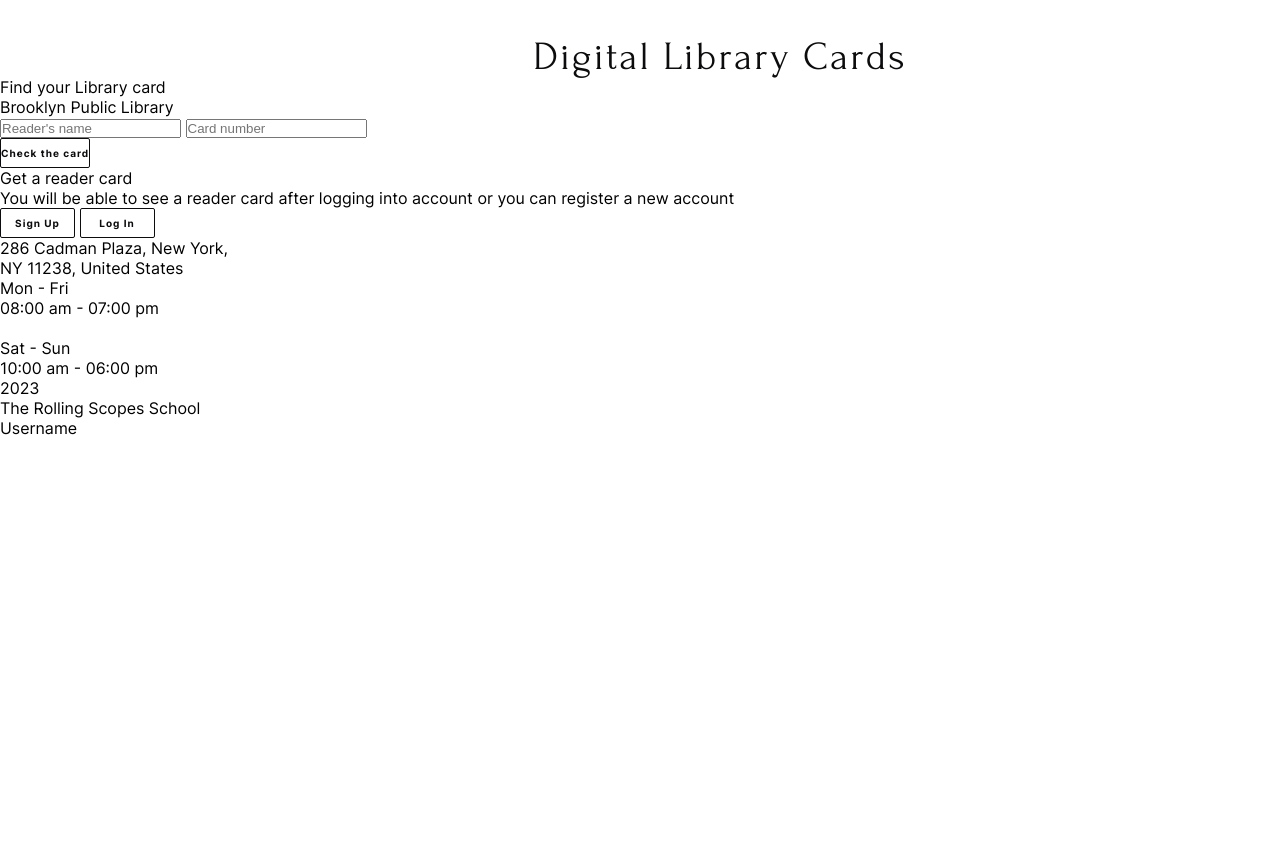
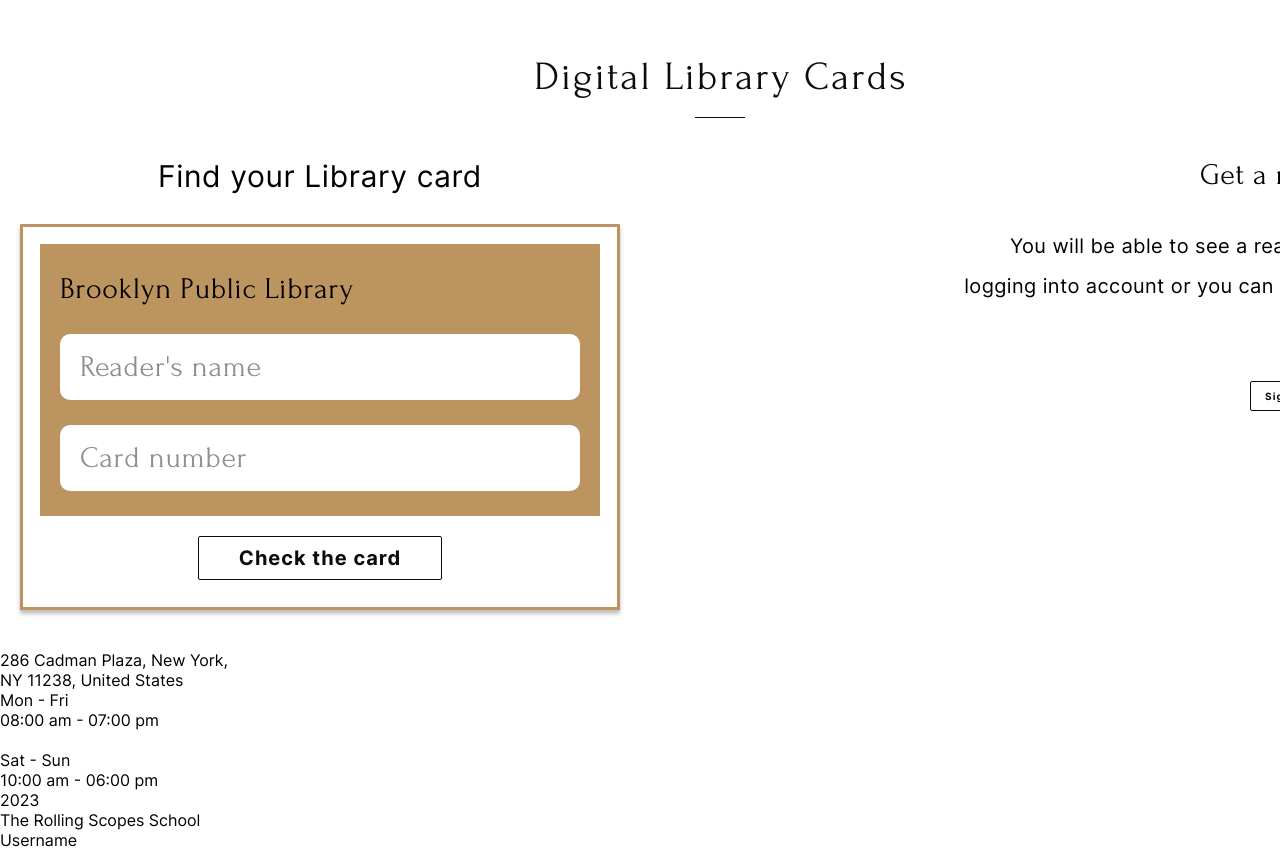
Before and after one commit to lelderbe/lelderbe-JSFEPRESCHOOL2023Q2, a website: page library/index.html in a window 1280 px wide. Shown: the part 4345-5195 px from the top of the page. Before the commit the page ends 4783 px from the top, so only its background shows below. Drawn offline with Linux system fonts and the light colour scheme.

Commit message:
feat: add Library-Cards section

```diff
--- a/library/index.html
+++ b/library/index.html
@@ -368,25 +368,30 @@
         </section>
 
         <section class="card" id="card">
-            <div class="wrapper">
-                <h2 class="title">Digital Library Cards</h2>
-                <div class="layout-2-column">
-                    <form action="">
-                        <div class="form__title">Find your Library card</div>
-                        <div class="box">
-                            <div class="inputs">
-                                <div class="inputs__title">Brooklyn Public Library</div>
+            <div class="wrapper card__wrapper">
+                <h2 class="title title_underline">Digital Library Cards</h2>
+                <div class="card__cards">
+                    <form class="form" action="">
+                        <div class="form__block-title">Find your Library card</div>
+                        <div class="form__box">
+                            <div class="form__inputs">
+                                <div class="form__title">Brooklyn Public Library</div>
                                 <input type="text" name="name" placeholder="Reader's name">
                                 <input type="text" name="card" placeholder="Card number">
                             </div>
-                            <button class="button">Check the card</button>
+                            <div class="form__button">
+                                <button class="button button_big">Check the card</button>
+                            </div>
                         </div>
                     </form>
-                    <div class="card__signin">
-                        <p>Get a reader card</p>
-                        <p>You will be able to see a reader card after logging into account or you can register a new
-                            account</p>
-                        <div class="card__buttons">
+                    <div class="auth">
+                        <p class="auth__title">Get a reader card</p>
+                        <p class="auth__text">
+                            You will be able to see a reader card after <br>
+                            logging into account or you can register a new <br>
+                            account
+                        </p>
+                        <div class="auth__buttons">
                             <button class="button">Sign Up</button>
                             <button class="button">Log In</button>
                         </div>
@@ -395,6 +400,7 @@
             </div>
         </section>
     </main>
+
     <footer class="footer">
         <div class="wrapper">
             <div class="footer__row">
--- a/library/sass/base/_buttons.scss
+++ b/library/sass/base/_buttons.scss
@@ -24,4 +24,10 @@
         color: $c-colored;
         border-color: $c-colored;
     }
+
+    &_big {
+        padding: 9px 40px;
+        font-size: 20px;
+        line-height: 24px;
+    }
 }
--- /dev/null
+++ b/library/sass/components/_card.scss
@@ -0,0 +1,112 @@
+.card {
+    &__wrapper {
+        padding: 20px 20px 40px 20px;
+    }
+
+    .title {
+        // correct bad design
+        padding-left: 2px;
+    }
+
+    &__cards {
+        display: flex;
+        margin-top: 40px;
+        justify-content: space-between;
+    }
+}
+
+.form {
+    max-width: 600px;
+
+    &__block-title {
+        color: #000;
+        font-family: Inter;
+        font-size: 30px;
+        font-style: normal;
+        font-weight: 400;
+        line-height: normal;
+        letter-spacing: 0.6px;
+        text-align: center;
+    }
+
+    &__box {
+        margin-top: 30px;
+        padding: 17px 17px 27px;
+        border: 3px solid #bb945f;
+        background: #fff;
+        box-shadow: 0px 4px 4px 0px rgba(0, 0, 0, 0.25);
+    }
+
+    &__inputs {
+        padding: 20px 20px 0;
+        background: #bb945f;
+    }
+
+    &__title {
+        margin-bottom: 20px;
+        color: #000;
+        font-family: Forum;
+        font-size: 30px;
+        font-style: normal;
+        font-weight: 400;
+        line-height: 50px; /* 166.667% */
+        letter-spacing: 0.6px;
+    }
+
+    input {
+        width: 100%;
+        margin-bottom: 25px;
+        padding: 8px 20px;
+        color: $c-text;
+        font-family: Forum;
+        font-size: 30px;
+        font-style: normal;
+        font-weight: 400;
+        line-height: 50px; /* 166.667% */
+        letter-spacing: 0.6px;
+        border-radius: 10px;
+        background: #fff;
+        border: none;
+
+        &::placeholder {
+            color: #8e8e8e;
+        }
+    }
+
+    &__button {
+        margin-top: 20px;
+        text-align: center;
+    }
+}
+
+.auth {
+    &__title {
+        color: #000;
+        text-align: right;
+        font-family: Forum;
+        font-size: 30px;
+        font-style: normal;
+        font-weight: 400;
+        line-height: normal;
+        letter-spacing: 0.6px;
+    }
+
+    &__text {
+        margin-top: 35px;
+        color: #000;
+        text-align: right;
+        font-family: Inter;
+        font-size: 20px;
+        font-style: normal;
+        font-weight: 400;
+        line-height: 40px; /* 200% */
+        letter-spacing: 0.4px;
+    }
+
+    &__buttons {
+        margin-top: 35px;
+        display: flex;
+        gap: 20px;
+        justify-content: flex-end;
+    }
+}
--- a/library/sass/main.scss
+++ b/library/sass/main.scss
@@ -20,6 +20,7 @@
 @import './components/favorites';
 @import './components/shop';
 @import './components/contacts';
+@import './components/card';
 
 .title {
     position: relative;
```
Also changed, not shown: library/css/style.css, 1 other file.
